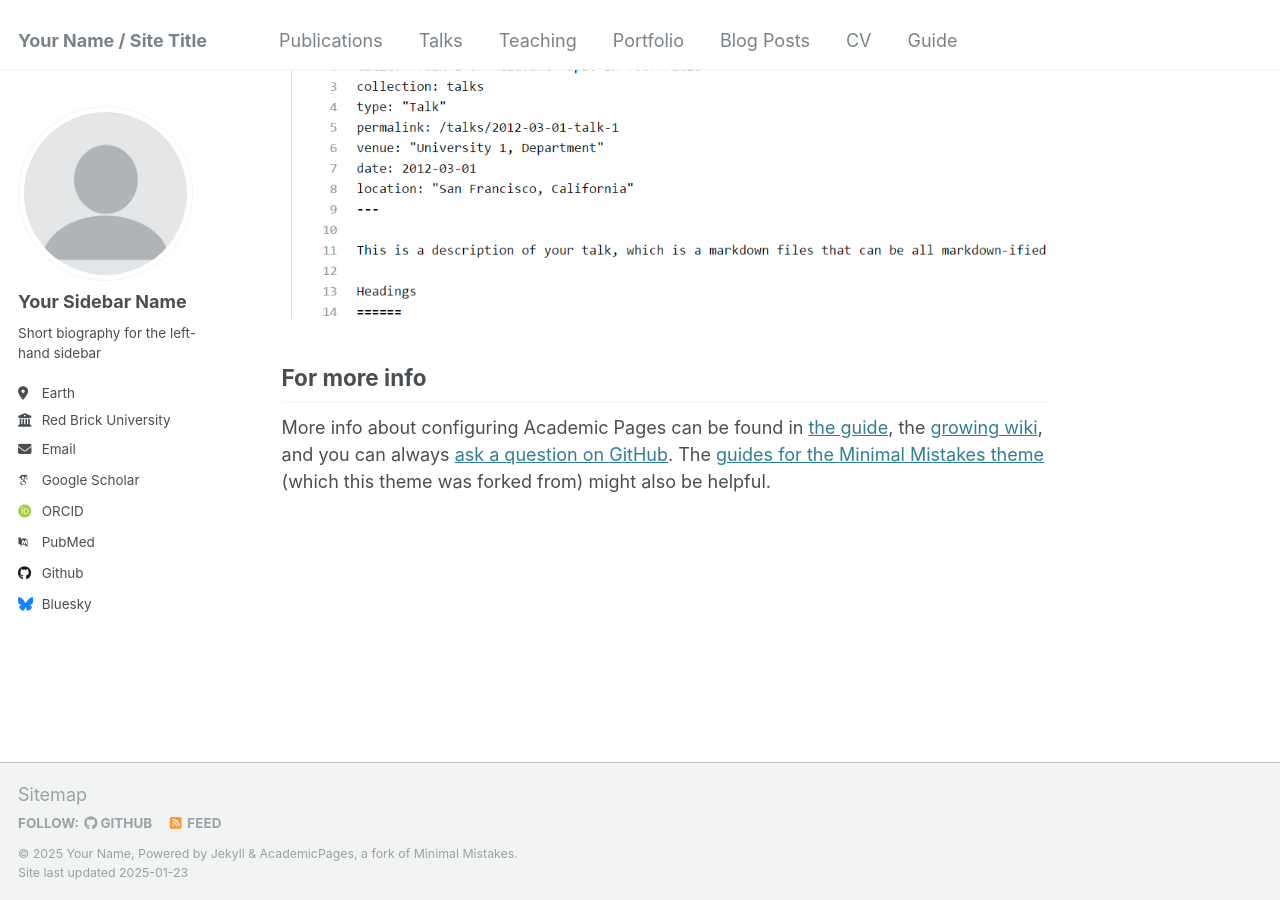
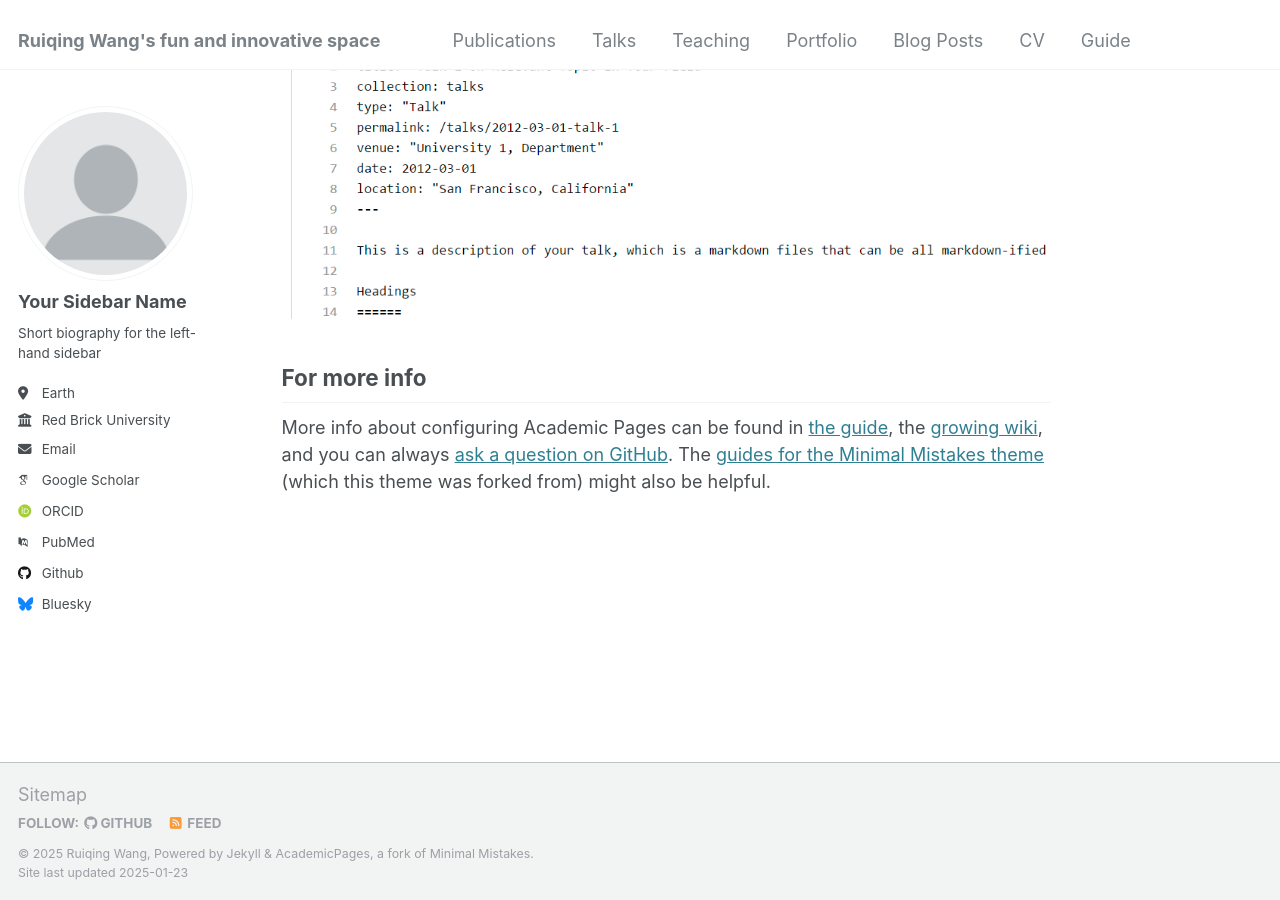
Before and after one commit to RuiqingW20/RuiqingW20.github.io, a Jekyll site: the page built from _pages/about.md, in a window 1280 px wide and 900 px high, scrolled down 2643 px. Built offline with Jekyll 4.4.1, drawn with Linux system fonts in a browser that asks for light colours; some web fonts are replaced.

Commit message:
Update _config.yml

```diff
--- a/_config.yml
+++ b/_config.yml
@@ -8,11 +8,11 @@
 
 # Basic Site Settings
 locale                   : "en-US"
-title                    : "Your Name / Site Title"
+title                    : "Ruiqing Wang's fun and innovative space"
 title_separator          : "-"
-name                     : &name "Your Name"
-description              : &description "personal description"
-url                      : https://academicpages.github.io # the base hostname & protocol for your site e.g. "https://[your GitHub username].github.io"
+name                     : &name "Ruiqing Wang"
+description              : &description "PhD Candidate in Chemistry/computational chemical simulation at Tulane University| master of Computer Science at Georgia Tech"
+url                      : https://RuiqingW20.github.io # the base hostname & protocol for your site e.g. "https://[your GitHub username].github.io"
 baseurl                  : "" # the subpath of your site, e.g. "/blog"
 repository               : "academicpages/academicpages.github.io"
 
```
